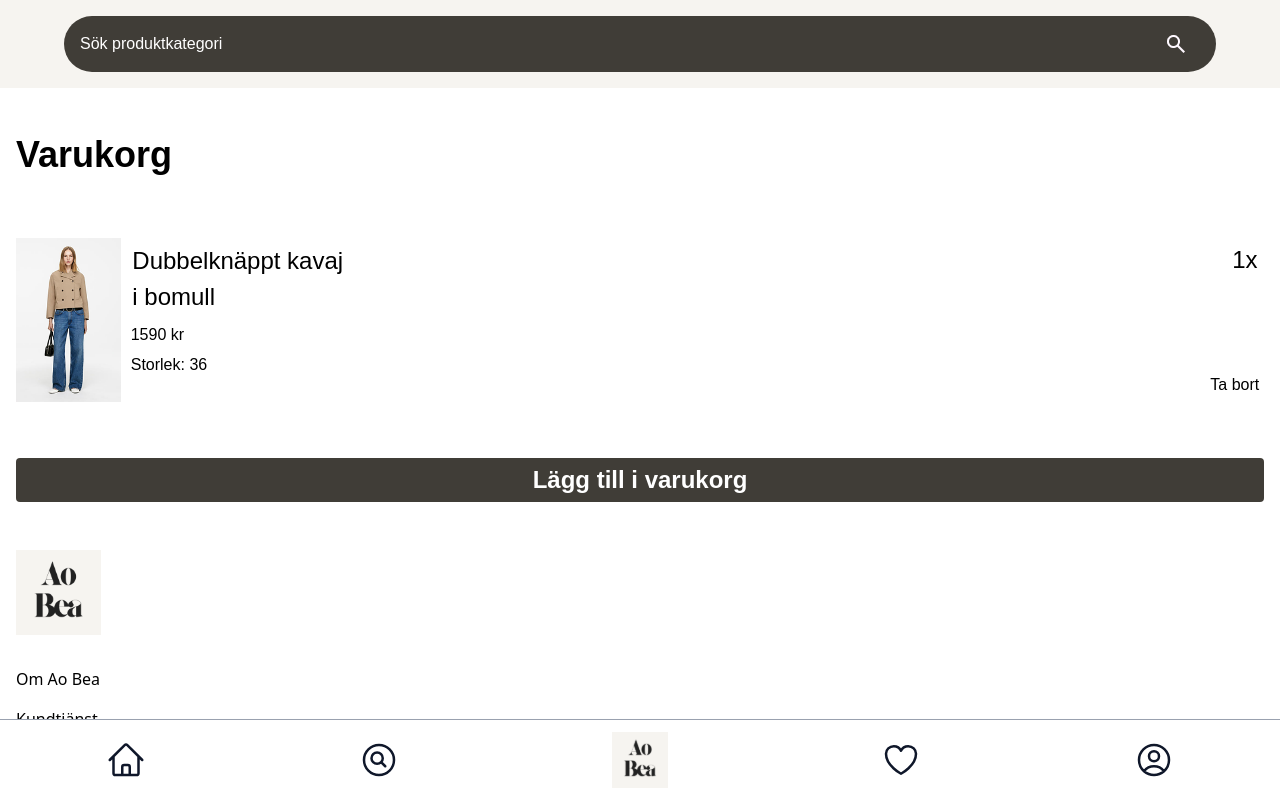
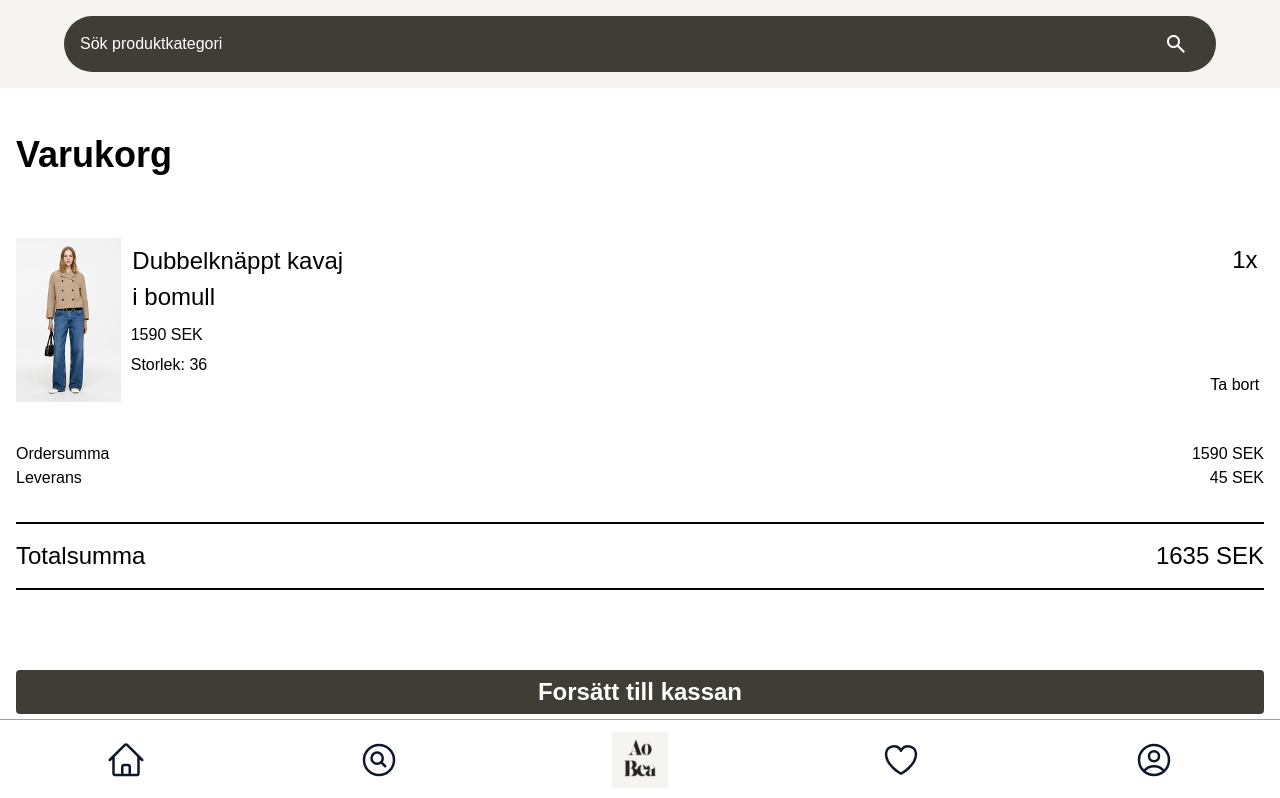
Before and after one commit to elliotabrahamsson/Ao-Bea, a Vue app: page /cart in a window 1280 px wide. Shown: the top 798 px of the page. Built offline with nearby package versions, Linux system fonts and the light colour scheme; a web font is replaced by a local one.

Commit message:
Cart looks like it should (still hardcoded).

```diff
--- a/src/views/ShoppingCartView.vue
+++ b/src/views/ShoppingCartView.vue
@@ -20,7 +20,7 @@ import Footer from "../components/Footer.vue";
       />
       <div class="productDescription">
         <h2>Dubbelknäppt kavaj i bomull</h2>
-        <p>1590 kr</p>
+        <p>1590 SEK</p>
         <p>Storlek: 36</p>
       </div>
       <div class="flex flex-col justify-between items-end w-[100%] text-2xl">
@@ -28,12 +28,28 @@ import Footer from "../components/Footer.vue";
         <p class="text-base">Ta bort</p>
       </div>
     </section>
+    <section class="mt-6">
+      <div class="flex justify-between ml-4 mr-4">
+        <p>Ordersumma</p>
+        <p>1590 SEK</p>
+      </div>
+      <div class="flex justify-between ml-4 mr-4">
+        <p>Leverans</p>
+        <p>45 SEK</p>
+      </div>
+      <div
+        class="flex justify-between ml-4 mr-4 mt-8 border-t-2 border-b-2 pt-4 pb-4 text-2xl"
+      >
+        <p>Totalsumma</p>
+        <p>1635 SEK</p>
+      </div>
+    </section>
     <RouterLink>
       <div
-        class="bg-[var(--dark3)] p-4 relative min-w-[190px] m-[1em] mt-10 h-[44px] flex justify-center items-center rounded-[4px]"
+        class="bg-[var(--dark3)] p-4 relative min-w-[190px] m-[1em] mt-20 h-[44px] flex justify-center items-center rounded-[4px]"
       >
         <h3 class="text-white whitespace-nowrap text-[10px]">
-          Lägg till i varukorg
+          Forsätt till kassan
         </h3>
       </div>
     </RouterLink>
```
